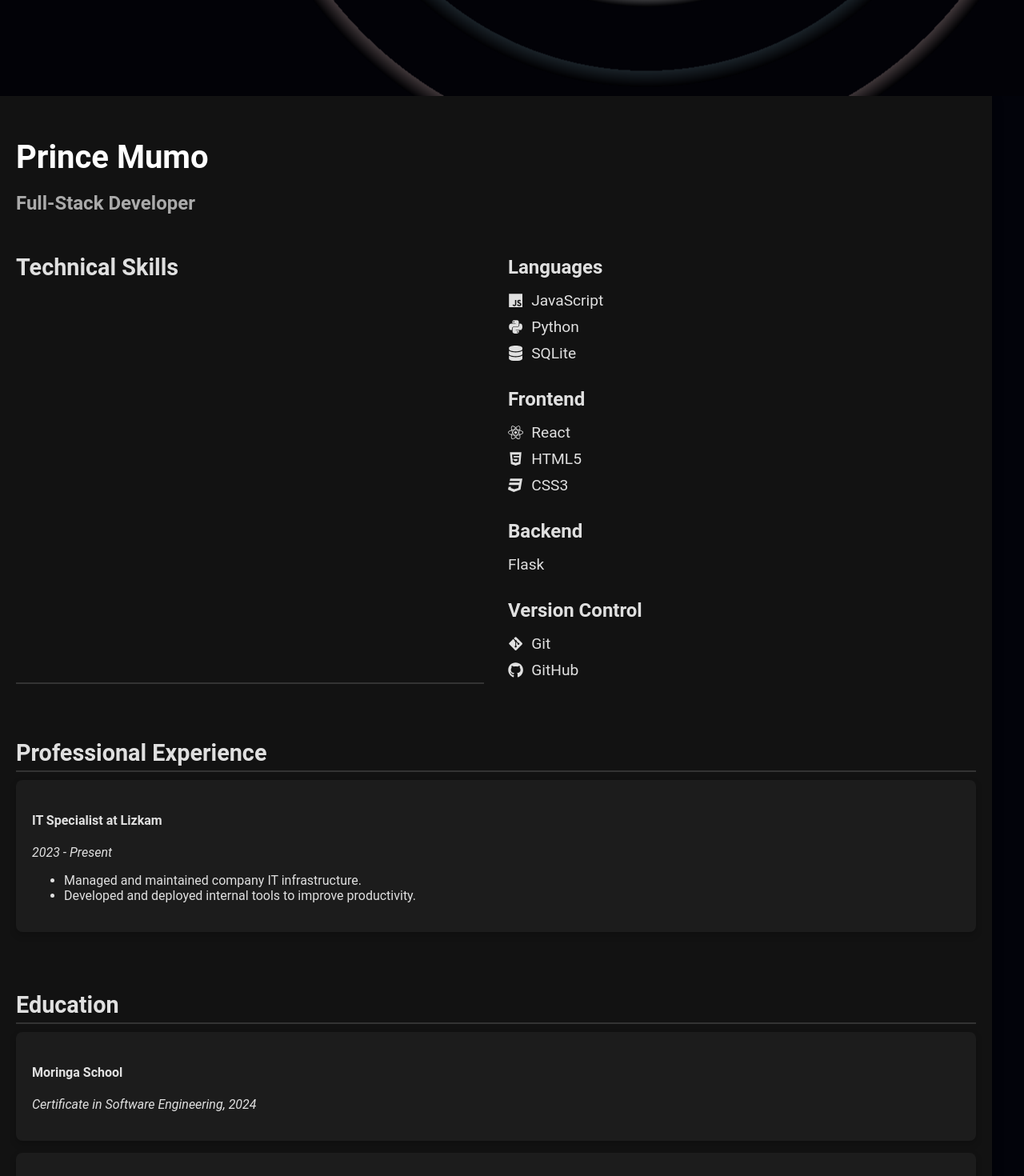
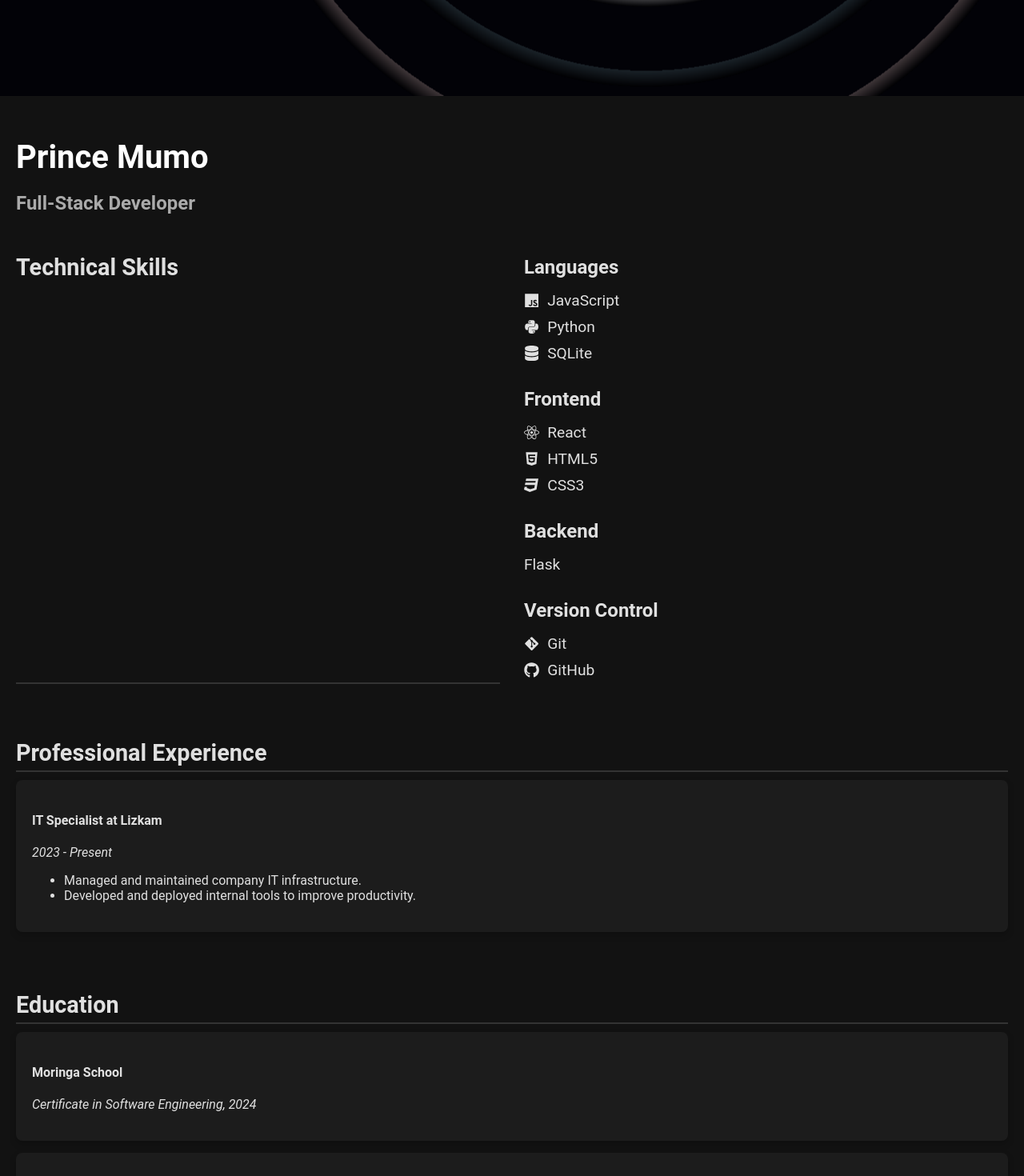
Before and after one commit to pr-i-nce/portfolio, a React (Create React App) app: page /resume in a window 1280 px wide. Shown: the part 780-2250 px from the top of the page at 80% size. Built offline with nearby package versions, Linux system fonts and the light colour scheme.

Commit message:
semi-final piece

```diff
--- a/src/App.css
+++ b/src/App.css
@@ -13,7 +13,7 @@ body {
     display: flex;
     flex-direction: column;
 }
-rapper */
+rapper
 .Router {
     flex: 1;
     display: flex;
--- a/src/styles/Resume.css
+++ b/src/styles/Resume.css
@@ -1,12 +1,12 @@
 /* Resume Container */
 .resume-container {
   font-family: 'Roboto', sans-serif;
-  color: #e0e0e0; /* Light grey color */
-  background-color: #121212; /* Dark background */
+  color: #e0e0e0;
+  background-color: #121212;
   padding: 20px;
-  max-width: 1200px;
-  border: none; /* Remove border */
-  box-shadow: 0 4px 12px rgba(0, 0, 0, 0.4); /* Darker shadow for better contrast */
+  max-width: 100%;
+  border: none;
+  box-shadow: 0 4px 12px rgba(0, 0, 0, 0.4);
 }
 
 /* Header */
@@ -17,12 +17,12 @@ header {
 
 header h1 {
   font-size: 2.5rem;
-  color: #ffffff; /* White color for better contrast */
+  color: #ffffff;
 }
 
 header h2 {
   font-size: 1.5rem;
-  color: #aaaaaa; /* Lighter grey for subtitle */
+  color: #aaaaaa;
 }
 
 /* Main Content */
@@ -37,7 +37,7 @@ section h3 {
   font-size: 1.8rem;
   color: #e0e0e0;
   margin-bottom: 10px;
-  border-bottom: 2px solid #333333; /* Darker border to match the theme */
+  border-bottom: 2px solid #333333;
   padding-bottom: 5px;
 }
 
@@ -76,16 +76,16 @@ section h3 {
 .icon-container svg {
   width: 28px;
   height: 28px;
-  color: #e0e0e0; /* Light grey color for icons */
+  color: #e0e0e0;
 }
 
 /* Experience, Education, and Projects */
 section .experience-item, .education-item, .project-item {
   margin-bottom: 15px;
-  background-color: #1c1c1c; /* Slightly lighter background for cards */
+  background-color: #1c1c1c;
   padding: 20px;
   border-radius: 8px;
-  box-shadow: 0 4px 8px rgba(0, 0, 0, 0.2); /* Subtle shadow for cards */
+  box-shadow: 0 4px 8px rgba(0, 0, 0, 0.2);
 }
 
 section .project-item a {
```
